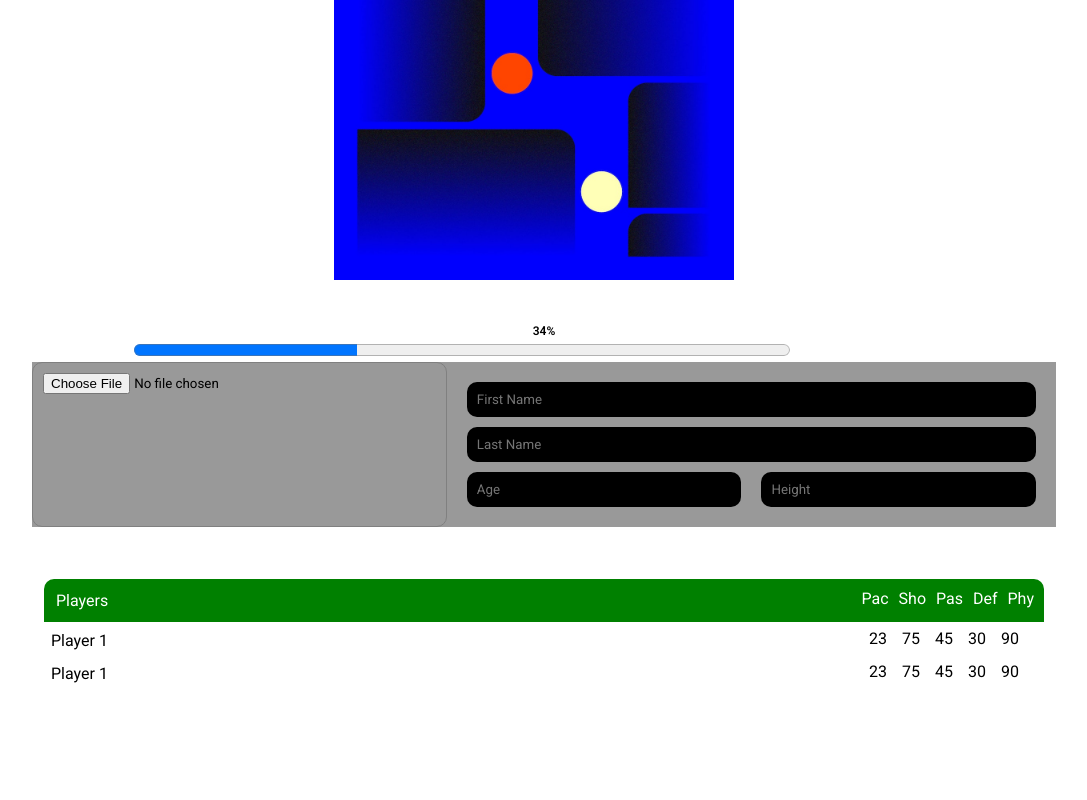
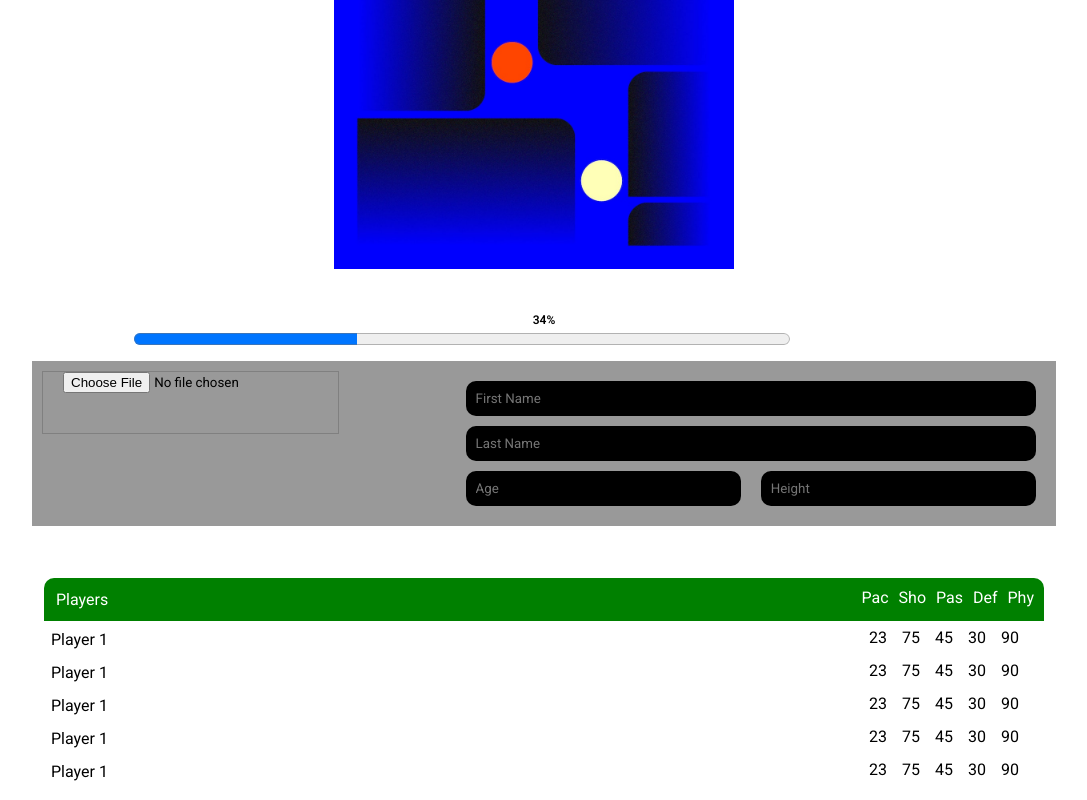
Before and after one commit to emmanuelomejua/tailwind-play, a React (Create React App) app: page / in a window 1280 px wide. Shown: the part 241-1041 px from the top of the page, without its empty margins (106-1193 px from the left). Before the commit the page ends 943 px from the top, so only its background shows below. Built offline with nearby package versions, Linux system fonts and the light colour scheme.

Commit message:
committed

```diff
--- a/src/comps/form/form.css
+++ b/src/comps/form/form.css
@@ -2,7 +2,7 @@
     background-color: #fff;
     display: flex;
     flex-direction: column;
-    justify-content: center;
+    /* justify-content: space-between; */
     padding: 10px;
     width: 100%;
     border-radius: 10px;
@@ -20,6 +20,7 @@
     width: 80%;
     height: 1.5rem;
     padding: 0px 10px;
+    margin-bottom: 10px;
 }
 
 .progress > label{
@@ -38,8 +39,13 @@
 .form__input-right{
     flex: 2;
     padding: 10px;
+    border-radius: 10px;
+}
+
+.form__input-right > input{
     border: 1px solid gray;
-    border-radius: 10px;
+    padding: 0px 20px 40px 20px;
+    cursor: pointer;
 }
 
 .form__input-left{
--- a/src/comps/image/image.css
+++ b/src/comps/image/image.css
@@ -2,9 +2,11 @@
     display: flex;
     justify-content: center;
     align-items: center;
+    margin-top: 50px;
 }
 
 .image_cont-img{
     width: 300;
     height: 400px;
+    cursor: pointer;
 }
--- a/src/comps/table/Table.jsx
+++ b/src/comps/table/Table.jsx
@@ -46,6 +46,45 @@ const Table = () => {
                 <td>90</td>
             </section>
         </tr>
+      <tr className='tbody'>
+            <section>
+                <td>Player 1</td>
+            </section>
+
+            <section className='thead__key-child1'>
+                <td>23</td>
+                <td>75</td>
+                <td>45</td>
+                <td>30</td>
+                <td>90</td>
+            </section>
+        </tr>
+      <tr className='tbody'>
+            <section>
+                <td>Player 1</td>
+            </section>
+
+            <section className='thead__key-child1'>
+                <td>23</td>
+                <td>75</td>
+                <td>45</td>
+                <td>30</td>
+                <td>90</td>
+            </section>
+        </tr>
+      <tr className='tbody'>
+            <section>
+                <td>Player 1</td>
+            </section>
+
+            <section className='thead__key-child1'>
+                <td>23</td>
+                <td>75</td>
+                <td>45</td>
+                <td>30</td>
+                <td>90</td>
+            </section>
+        </tr>
 
       </tbody>
     </table>
--- a/src/comps/topbar/topbar.css
+++ b/src/comps/topbar/topbar.css
@@ -4,6 +4,8 @@
     height: 60px;
     width: 100%;
     border-bottom: .5px solid #999;
+    position: fixed;
+    top: 0;
 }
 
 .navbar__cont{
```
